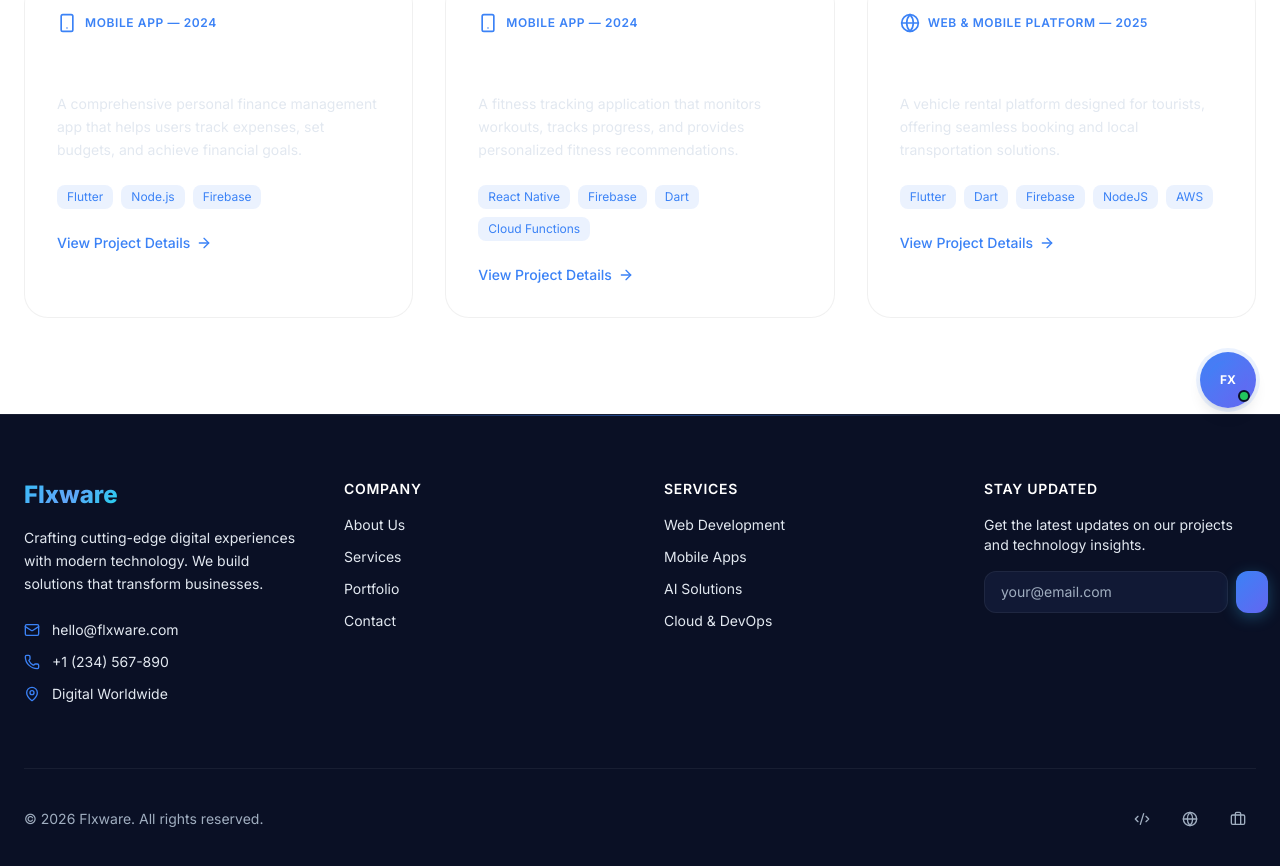
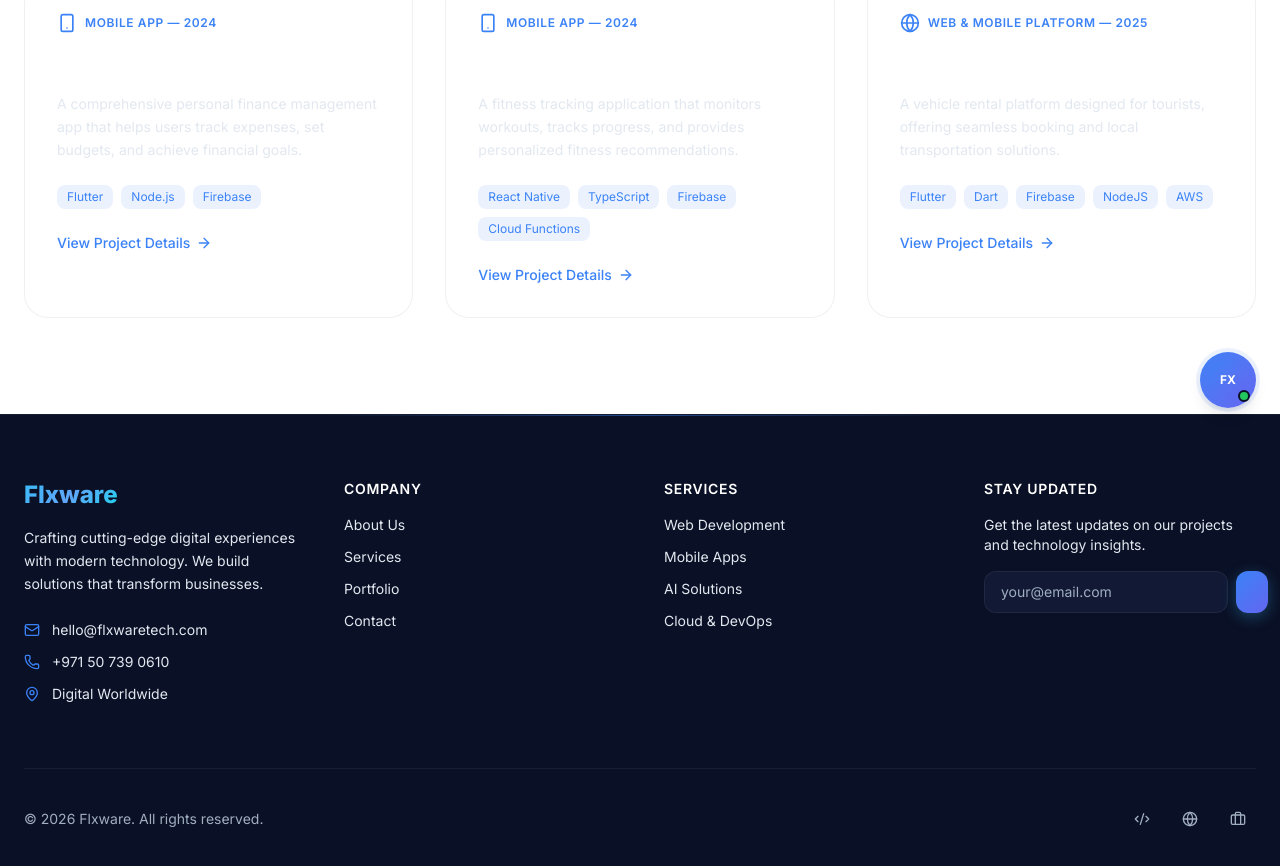
Before and after one commit to ishan794/Flexware_web, a Next.js app: page /portfolio in a window 1280 px wide. Shown: the part 368-1234 px from the top of the page. Built offline with nearby package versions, Linux system fonts and the light colour scheme.

Commit message:
fix(website): resolve domains, layout flash, portfolio tags, and style inconsistencies

```diff
--- a/app/components/Footer.tsx
+++ b/app/components/Footer.tsx
@@ -50,13 +50,13 @@ export default function Footer() {
 
             {/* Contact Info */}
             <div className="mt-6 space-y-3">
-              <a href="mailto:hello@flxware.com" className="flex items-center gap-3 text-sm text-muted hover:text-primary-light transition-colors">
+              <a href="mailto:hello@flxwaretech.com" className="flex items-center gap-3 text-sm text-muted hover:text-primary-light transition-colors">
                 <Mail className="w-4 h-4 text-primary" />
-                hello@flxware.com
+                hello@flxwaretech.com
               </a>
-              <a href="tel:+1234567890" className="flex items-center gap-3 text-sm text-muted hover:text-primary-light transition-colors">
+              <a href="tel:+971507390610" className="flex items-center gap-3 text-sm text-muted hover:text-primary-light transition-colors">
                 <Phone className="w-4 h-4 text-primary" />
-                +1 (234) 567-890
+                +971 50 739 0610
               </a>
               <div className="flex items-center gap-3 text-sm text-muted">
                 <MapPin className="w-4 h-4 text-primary" />
--- a/app/components/Navbar.tsx
+++ b/app/components/Navbar.tsx
@@ -155,10 +155,10 @@ export default function Navbar() {
             <Link
               href="/contact"
               onClick={() => setIsMobileOpen(false)}
-              className="btn btn-primary btn-sm w-full"
+              className="btn btn-primary btn-sm w-full group"
             >
               Get Started
-              <ArrowRight className="w-4 h-4" />
+              <ArrowRight className="w-4 h-4 transition-transform group-hover:translate-x-1" />
             </Link>
           </div>
         </div>
--- a/app/components/ai-assistant/ConversationPanel.tsx
+++ b/app/components/ai-assistant/ConversationPanel.tsx
@@ -26,14 +26,14 @@ export default function ConversationPanel({
       <div ref={listRef} className="p-3 space-y-2 overflow-auto flex-1">
         {messages.map((m) => (
           <div key={m.id} className={`flex ${m.role === 'user' ? 'justify-end' : 'justify-start'}`}>
-            <div className={`max-w-[80%] p-2.5 rounded-xl ${m.role === 'user' ? 'bg-primary text-white' : 'bg-surface/60 text-foreground'}`}>
+            <div className={`max-w-[80%] p-2.5 rounded-xl ${m.role === 'user' ? 'bg-primary text-white' : 'bg-surface/60 text-foreground border border-edge'}`}>
               <div className="text-sm">{m.text}</div>
             </div>
           </div>
         ))}
         {thinking && (
           <div className="flex justify-start">
-            <div className="bg-surface/60 text-foreground max-w-[80%] p-3 rounded-xl">
+            <div className="bg-surface/60 text-foreground border border-edge max-w-[80%] p-3 rounded-xl">
               <div className="flex gap-1">
                 <span className="w-2 h-2 bg-muted rounded-full animate-bounce" style={{ animationDelay: '0s' }} />
                 <span className="w-2 h-2 bg-muted rounded-full animate-bounce" style={{ animationDelay: '0.2s' }} />
--- a/app/components/sections/ContactSection.tsx
+++ b/app/components/sections/ContactSection.tsx
@@ -113,8 +113,8 @@ export default function ContactSection() {
                   <PhoneIcon aria-hidden="true" className="h-7 w-6 text-primary" />
                 </dt>
                 <dd>
-                  <a href="tel:+1234567890" className="hover:text-foreground transition-colors">
-                    +1 (234) 567-890
+                  <a href="tel:+971507390610" className="hover:text-foreground transition-colors">
+                    +971 50 739 0610
                   </a>
                 </dd>
               </div>
@@ -124,8 +124,8 @@ export default function ContactSection() {
                   <EnvelopeIcon aria-hidden="true" className="h-7 w-6 text-primary" />
                 </dt>
                 <dd>
-                  <a href="mailto:hello@flxware.com" className="hover:text-foreground transition-colors">
-                    hello@flxware.com
+                  <a href="mailto:hello@flxwaretech.com" className="hover:text-foreground transition-colors">
+                    hello@flxwaretech.com
                   </a>
                 </dd>
               </div>
--- a/app/components/sections/FaqSection.tsx
+++ b/app/components/sections/FaqSection.tsx
@@ -36,8 +36,8 @@ export default function FaqSection() {
         </h2>
         <p className="mt-6 max-w-2xl text-base/7 text-muted">
           Have a different question? Reach out to us at{' '}
-          <a href="mailto:hello@flxware.com" className="font-semibold text-primary hover:text-primary-light">
-            hello@flxware.com
+          <a href="mailto:hello@flxwaretech.com" className="font-semibold text-primary hover:text-primary-light">
+            hello@flxwaretech.com
           </a>
           {' '}and we&apos;ll get back to you as soon as we can.
         </p>
--- a/app/layout.tsx
+++ b/app/layout.tsx
@@ -50,6 +50,26 @@ export default function RootLayout({
 }>) {
   return (
     <html lang="en" suppressHydrationWarning className={`${inter.variable} h-full antialiased`}>
+      <head>
+        <script
+          dangerouslySetInnerHTML={{
+            __html: `
+              (function() {
+                try {
+                  var stored = localStorage.getItem('theme');
+                  if (stored === 'light' || stored === 'dark') {
+                    document.documentElement.setAttribute('data-theme', stored);
+                  } else if (window.matchMedia('(prefers-color-scheme: light)').matches) {
+                    document.documentElement.setAttribute('data-theme', 'light');
+                  } else {
+                    document.documentElement.setAttribute('data-theme', 'dark');
+                  }
+                } catch (e) {}
+              })();
+            `
+          }}
+        />
+      </head>
       <body className="min-h-full flex flex-col">
         <ThemeProvider>
           <Navbar />
--- a/app/not-found.tsx
+++ b/app/not-found.tsx
@@ -11,15 +11,18 @@ export default function NotFound() {
         <p className="mt-6 text-lg font-medium text-pretty text-muted sm:text-xl/8">
           Sorry, we couldn&apos;t find the page you&apos;re looking for.
         </p>
-        <div className="mt-10 flex items-center justify-center gap-x-6">
+        <div className="mt-10 flex flex-wrap items-center justify-center gap-4">
           <Link
             href="/"
-            className="rounded-md bg-primary px-3.5 py-2.5 text-sm font-semibold text-white shadow-xs hover:bg-primary-light transition-colors"
+            className="btn btn-primary"
           >
             Go back home
           </Link>
-          <Link href="/contact" className="text-sm font-semibold text-foreground hover:text-primary-light transition-colors">
-            Contact support <span aria-hidden="true">&rarr;</span>
+          <Link
+            href="/contact"
+            className="btn btn-outline"
+          >
+            Contact support
           </Link>
         </div>
       </div>
--- a/app/portfolio/exercise-tracker/page.tsx
+++ b/app/portfolio/exercise-tracker/page.tsx
@@ -17,7 +17,7 @@ export default function ExerciseTrackerPage() {
         </p>
 
         <div className="flex flex-wrap gap-2 mb-8">
-          {['React Native', 'Dart', 'Firebase', 'Cloud Functions'].map((t) => (
+          {['React Native', 'TypeScript', 'Firebase', 'Cloud Functions'].map((t) => (
             <span key={t} className="px-3 py-1.5 text-sm bg-primary/10 text-primary rounded-lg">{t}</span>
           ))}
         </div>
@@ -35,7 +35,7 @@ export default function ExerciseTrackerPage() {
           <h2 className="text-2xl font-bold mb-4">Project Overview</h2>
           <p className="text-muted leading-relaxed mb-6">
             The Exercise Tracker app was developed to address the need for a comprehensive fitness solution that goes
-            beyond simple workout logging. Using Flutter for a native-like experience on both platforms, the app
+            beyond simple workout logging. Using React Native for a native-like experience on both platforms, the app
             integrates with various fitness devices and provides AI-powered workout recommendations. Firebase backend
             ensures real-time data synchronization and social features that keep users motivated.
           </p>
--- a/app/portfolio/expense-tracker/page.tsx
+++ b/app/portfolio/expense-tracker/page.tsx
@@ -35,7 +35,7 @@ export default function ExpenseTrackerPage() {
           <h2 className="text-2xl font-bold mb-4">Project Overview</h2>
           <p className="text-muted leading-relaxed mb-6">
             The Expense Tracker app addresses the common challenge of personal financial management by providing users
-            with a simple yet powerful tool to monitor their spending habits. Built with React Native for cross-platform
+            with a simple yet powerful tool to monitor their spending habits. Built with Flutter for cross-platform
             compatibility, the app features real-time expense categorization, intelligent budget suggestions, and
             detailed financial analytics. The backend utilizes Node.js and MongoDB to ensure secure data handling and fast performance.
           </p>
--- a/app/portfolio/page.tsx
+++ b/app/portfolio/page.tsx
@@ -21,7 +21,7 @@ const projects = [
     year: '2024',
     desc: 'A fitness tracking application that monitors workouts, tracks progress, and provides personalized fitness recommendations.',
     features: ['Workout Logging', 'Progress Analytics', 'Custom Routines', 'Personalized Recommendations'],
-    tech: ['React Native', 'Firebase', 'Dart', 'Cloud Functions'],
+    tech: ['React Native', 'TypeScript', 'Firebase', 'Cloud Functions'],
     icon: <Smartphone className="w-5 h-5" />,
   },
   {
--- a/app/portfolio/wayz/page.tsx
+++ b/app/portfolio/wayz/page.tsx
@@ -35,7 +35,7 @@ export default function WayzPage() {
           <h2 className="text-2xl font-bold mb-4">Project Overview</h2>
           <p className="text-muted leading-relaxed mb-6">
             Wayz revolutionizes the tourist transportation experience by combining vehicle rental with local tourism insights.
-            Built as both web and mobile platforms using React and React Native, the system connects travelers with local
+            Built as both web and mobile platforms using Flutter and Dart, the system connects travelers with local
             vehicle providers while offering integrated GPS navigation and tourist attraction recommendations. The platform
             utilizes AWS infrastructure for scalability and PostgreSQL for robust data management.
           </p>
```
